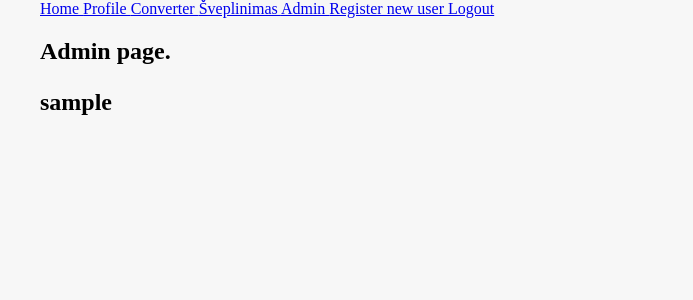
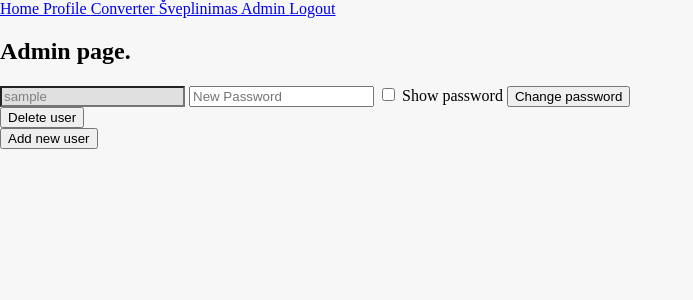
Before and after one commit to sarunasil/num_converter, a Flask app: page /admin in a window 1280 px wide. Shown: the top 300 px of the page, without its empty margins (0-693 px from the left). Run offline with Flask 2, Linux system fonts and the light colour scheme; a user stored in the database is signed in; tables that the repository leaves empty hold one stand-in row (values such as "Sample post"); some libraries are stand-ins or nearby versions.

Commit message:
added edit password, delete user, create new from admin + Povilas messed around with css

```diff
--- a/num_converter/admin.py
+++ b/num_converter/admin.py
@@ -1,8 +1,10 @@
-from flask import Blueprint, render_template, url_for, redirect
+from flask import Blueprint, render_template, url_for, redirect, request, flash
 from flask_login import login_required, current_user
+from werkzeug.security import generate_password_hash
 
 from . import db
 from .models import User
+from .auth import PASSWORD_MIN_LEN
 
 adm = Blueprint('admin', __name__)
 
@@ -10,6 +12,7 @@ adm = Blueprint('admin', __name__)
 @login_required
 def admin():
     if current_user.typee != 1:
+        flash("Only admin can access this page", 'is-danger')
         return redirect(url_for('main.index'))
 
 
@@ -20,3 +23,49 @@ def admin():
         usernames.append(user.username)
 
     return render_template('admin.html', usernames=usernames)
+
+@adm.route('/admin/save', methods=['POST'])
+@login_required
+def admin_save_post():
+    if current_user.typee != 1:
+        flash("Only admin can make such changes", 'is-danger')
+        return redirect(url_for('main.index'))
+
+
+    username = request.form.get('username')
+    password = request.form.get('password')
+
+    user = User.query.filter_by(username=username).first()
+    if not user:
+        flash(f"User {username} doesn't exist.", 'is-danger')
+    elif len(password) < PASSWORD_MIN_LEN:
+        flash(f"Password has to be atleast {PASSWORD_MIN_LEN} symbols long.")
+    else:
+        user.password = generate_password_hash(password)
+        db.session.commit()
+
+        flash(f"User '{username}' password changed successfully.")
+
+    return redirect(url_for('admin.admin'))
+
+@adm.route('/admin/delete', methods=['POST'])
+@login_required
+def admin_delete_post():
+    if current_user.typee != 1:
+        flash("Only admin can make such changes", 'is-danger')
+        return redirect(url_for('main.index'))
+
+
+    username = request.form.get('username')
+
+    user = User.query.filter_by(username=username).first()
+    if not user:
+        pass
+        # flash(f"User {username} doesn't exist.", 'is-danger')
+    else:
+        db.session.delete(user)
+        db.session.commit()
+
+        flash(f"User '{username}' deleted successfully.")
+
+    return redirect(url_for('admin.admin'))
--- /dev/null
+++ b/num_converter/static/css/admin_page.css
@@ -0,0 +1,4 @@
+.readOnly{
+    color: grey;
+    background-color: #e0e0e0;
+}
--- a/num_converter/static/css/style.css
+++ b/num_converter/static/css/style.css
@@ -1,13 +1,37 @@
 /* Mutual stuff */
 body {
     background-color: #F7F7F7;
-    max-width: 1200px;
     margin: 0 auto;
 }
 main{
     height: calc(100vh - 200px);
     min-height: 550px;
 }
+
+.converterPage {
+    align-items: center;
+    width: 25%;
+    min-width: 550px;
+}
+
+.contents {
+    min-width: 550px;
+}
+
+.navbar {
+    min-width: 550px;
+    display: flex;
+}
+
+.converterContents {
+    height: auto;
+    align-items: start;
+}
+
+.menuWrapper {
+    justify-content: center;
+}
+
 header{
     max-height: 250px;
     margin: 30px auto;
--- /dev/null
+++ b/num_converter/static/scripts/admin_page.js
@@ -0,0 +1,10 @@
+
+
+function toggle_password_func(username) {
+    var x = document.getElementById("password_"+username);
+    if (x.type === "password") {
+        x.type = "text";
+    } else {
+        x.type = "password";
+    }
+}
--- a/num_converter/templates/admin.html
+++ b/num_converter/templates/admin.html
@@ -1,11 +1,34 @@
 {% extends "base.html" %}
 
 {% block content %}
+<script type="text/javascript" src="{{ url_for('static', filename='scripts/admin_page.js') }}"></script>
+<link rel="stylesheet" href="{{ url_for('static', filename='css/admin_page.css') }}">
 <h1 class="title">
-  Admin page.
+    Admin page.
+</h1>
 
-  {% for username in usernames %}
-    <p>{{username}}</p>
-  {% endfor %}
-</h1>
+{% for username in usernames %}
+    <form method="POST" action="/admin/save" id="admin_save_form_"{{username}} onsubmit="return confirm('Really save new password for \'{{username}}\'?')">
+        <div id="user_edit_row" class="{{username}}">
+            <input type="hidden" name="csrf_token" value="{{ csrf_token() }}"/>
+            <input type="text" name="username" value="{{username}}" readonly="readonly" class="readOnly">
+            <input id="password_{{username}}" type="password" name="password" placeholder="New Password">
+            <label>
+                <input type="checkbox" name="toggle_password" onclick="toggle_password_func('{{username}}')">
+                Show password
+            </label>
+            <button>Change password</button>
+        </div>
+    </form>
+    <form method="POST" action="/admin/delete" id="admin_delete_form_"{{username}} onsubmit="return confirm('Realy delete user \'{{username}}\'?')">
+        <input type="hidden" name="csrf_token" value="{{ csrf_token() }}"/>
+        <input type="hidden" name="username" value="{{username}}"/>
+        <button>Delete user</button>
+    </form>
+{% endfor %}
+
+<form action="{{ url_for('auth.register') }}">
+    <input type="submit" value="Add new user" />
+</form>
+
 {% endblock %}
--- a/num_converter/templates/base.html
+++ b/num_converter/templates/base.html
@@ -6,20 +6,18 @@
     <meta http-equiv="X-UA-Compatible" content="IE=edge">
     <meta name="viewport" content="width=device-width, initial-scale=1">
     <title>LUTEX</title>
-    {# <link rel="stylesheet" href="https://cdnjs.cloudflare.com/ajax/libs/bulma/0.7.2/css/bulma.min.css" /> #}
-
+    <!-- <link rel="stylesheet" href="https://cdnjs.cloudflare.com/ajax/libs/bulma/0.7.2/css/bulma.min.css" /> -->
+    <!-- <link rel="stylesheet" href="https://maxcdn.bootstrapcdn.com/bootstrap/3.4.1/css/bootstrap.min.css"> -->
     <link rel="stylesheet" href="{{ url_for('static', filename='css/style.css') }}">
 </head>
 
 <body>
-    <section class="hero is-primary is-fullheight">
-
-        <div class="hero-head">
+    <section class="hero  is-fullheight">
+        <!-- <div class="hero-head"> -->
             <nav class="navbar">
                 <div class="container">
-
-                    <div id="navbarMenuHeroA" class="navbar-menu">
-                        <div class="navbar-end">
+                    <div id="navbarMenuHeroA" class=" menuWrapper navbar-menu">
+                        <div class="navbar-end menu">
                             <a href="{{ url_for('main.index') }}" class="navbar-item">
                                 Home
                             </a>
@@ -48,11 +46,6 @@
                                 Login
                             </a>
                             {% endif %}
-                            {% if current_user.is_authenticated and current_user.typee == 1 %}
-                            <a href="{{ url_for('auth.register') }}" class="navbar-item">
-                                Register new user
-                            </a>
-                            {% endif %}
                             {% if current_user.is_authenticated %}
                             <a href="{{ url_for('auth.logout') }}" class="navbar-item">
                                 Logout
@@ -62,7 +55,7 @@
                     </div>
                 </div>
             </nav>
-        </div>
+        <!-- </div> -->
 
         <div>
             {% with messages = get_flashed_messages(with_categories=true) %}
```
Also changed, not shown: other parts of num_converter/static/css/style.css (+54 -2 lines), num_converter/auth.py (+8 -6 lines), num_converter/templates/converter.html (+17 -7 lines), num_converter/static/img/logo.png (renamed from num_converter/static/img/Flogo.png), 1 other file.
